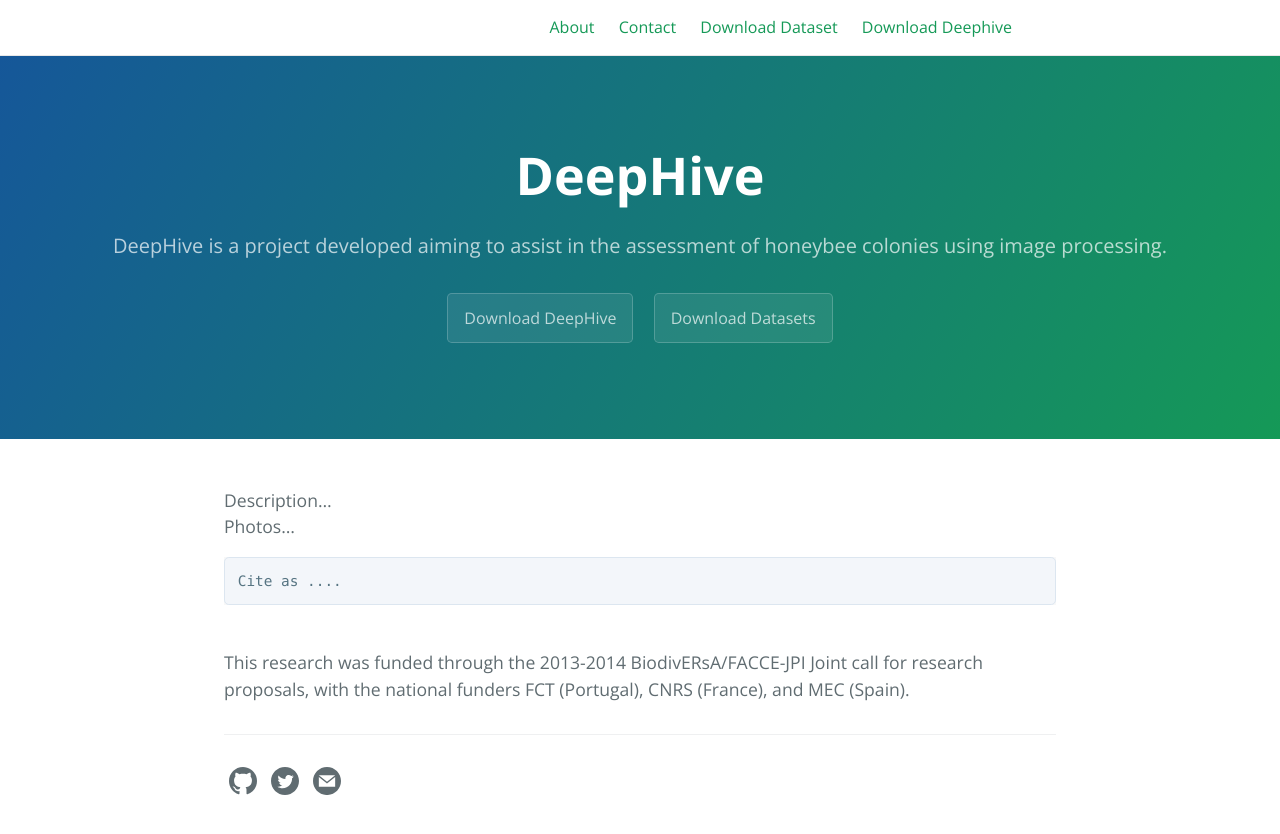
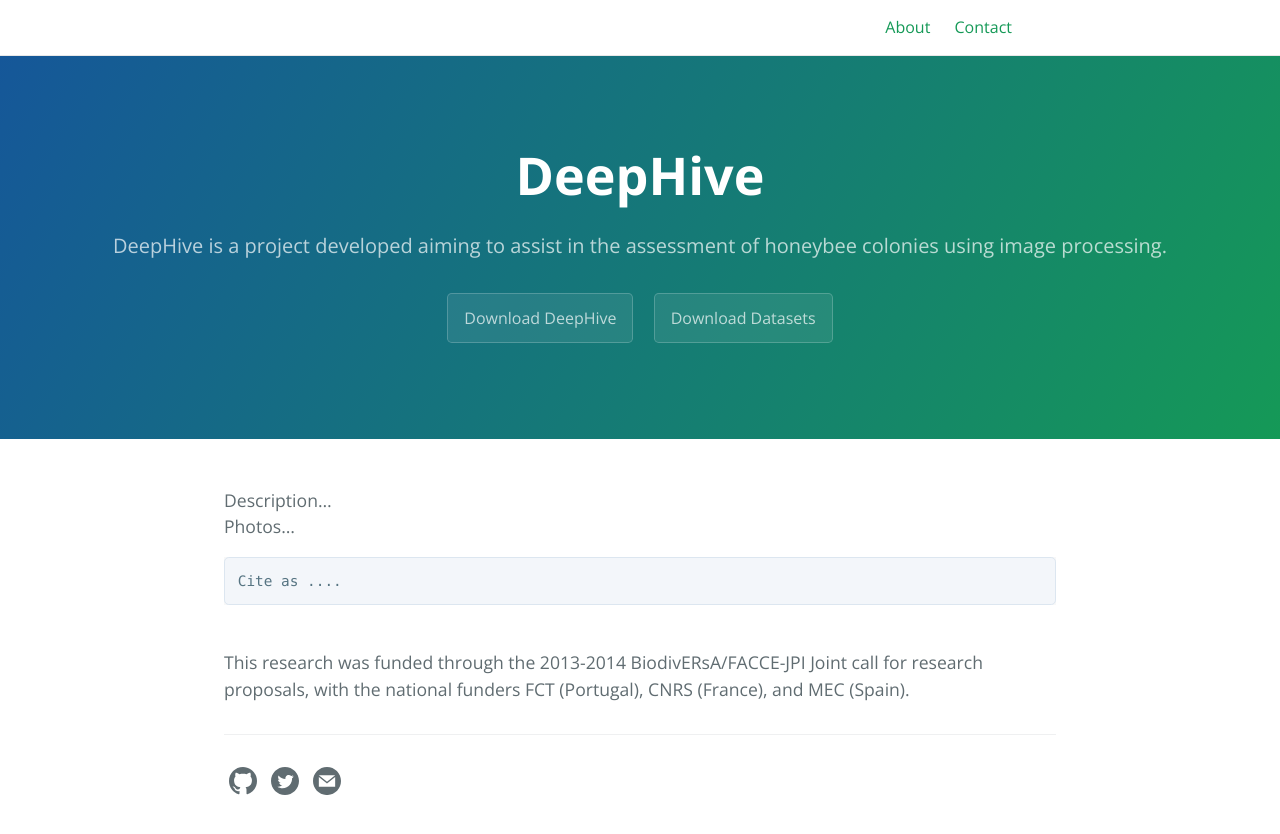
Before and after one commit to avsthiago/DeepBee, a Jekyll site: the page built from index.md, in a window 1280 px wide. Shown: the top 834 px of the page. Built offline with Jekyll 4.4.1, drawn with Linux system fonts in a browser that asks for light colours.

Commit message:
remove names navbar

```diff
--- a/_includes/site-header.html
+++ b/_includes/site-header.html
@@ -27,7 +27,11 @@
             {% if my_page.title %}
               {% if my_page.title contains "404" %}
               {% else %}
-                <a class="page-link" href="{{ my_page.url | relative_url }}">{{ my_page.title | escape }}</a>
+                {% if my_page.title != 'Download Dataset' %}
+                  {% if my_page.title != 'Download Deephive' %}
+                    <a class="page-link" href="{{ my_page.url | relative_url }}">{{ my_page.title | escape }}</a>
+                  {% endif %}
+                {% endif %}
               {% endif %}
             {% endif %}
           {% endfor %}
```
